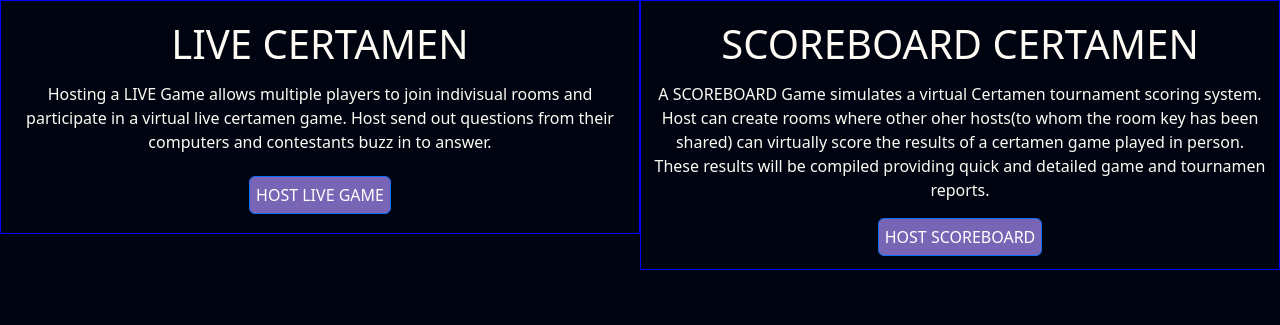
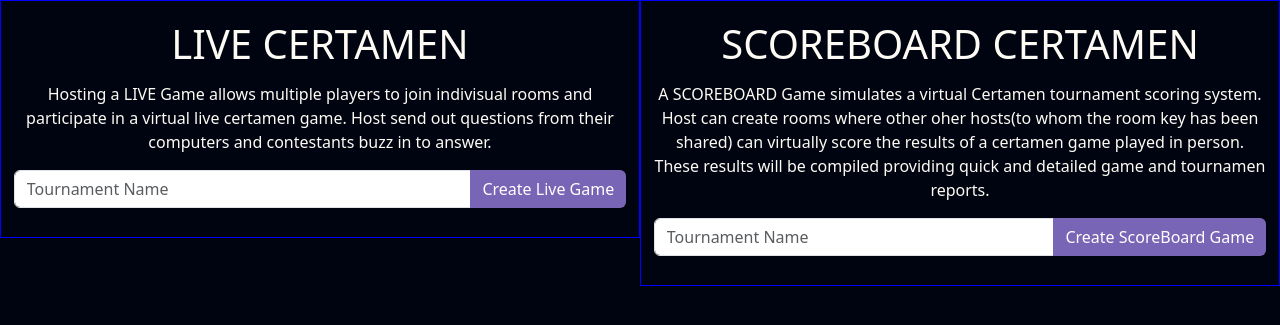
Before and after one commit to Books4life01/Certamen2.0, a Flask app: page /host/create in a window 1280 px wide. Shown: the part 59-384 px from the top of the page. Run offline with Flask 3, Linux system fonts and the light colour scheme; some libraries are stand-ins or nearby versions.

Commit message:
added tourn managing html pages; connected to socket server from imbedded js;

```diff
--- a/main.py
+++ b/main.py
@@ -1,8 +1,10 @@
-from website import create_app
+from website import create_app, createSocketServer
 import socket
 
 app = create_app()
+socketio = createSocketServer(app)
+
 
 #ensures that the app is run only when the main.py file is run not when it is imported
 if __name__ == "__main__":
-    app.run(debug=True, host=socket.gethostbyname(socket.gethostname()))
+    socketio.run(app, debug=True, host=socket.gethostbyname(socket.gethostname()), port=8080)
--- a/website/models.py
+++ b/website/models.py
@@ -71,7 +71,7 @@ class Room(db.Model):
     #key of the room
     roomKey = db.Column(db.String(8), unique=True)
     #key of the super Tournament
-    superTournament = db.Column(db.Integer, db.ForeignKey('tournament.tournamentId'))
+    superTournament = db.Column(db.String(8), db.ForeignKey('tournament.tournamentKey'))
 
     #Teams in the Room: Max of 4
     teamA = db.Column(db.Integer, db.ForeignKey('team.teamId'), nullable=True)
--- a/website/routes/host.py
+++ b/website/routes/host.py
@@ -14,16 +14,17 @@ def create():
     return render_template("create.html")
 
 
-#CREATE SUB ROUTES
-@host.route('/create/live')
+#CREATE 'POST' ROUTES
+@host.route('/create/live', methods=[ 'POST'])
 def createLive():
-    #Create new Tournament
-    tournKey = Tournament.create(tournName="Certamen Tournament", liveTourn=True)
-    return render_template(url_for('host.manage.tourn', tournKey=tournKey))
-@host.route('/create/score')
+    #Create new Live Tournament
+    tournKey = Tournament.create(tournName=request.form['tournName'], liveTourn=True)
+    return redirect(url_for('manage.tourn', tournKey=tournKey))
+@host.route('/create/score', methods=[ 'POST'])
 def createScore():
-    #do stuff
-    return render_template("error.html")
+    #Create new ScoreBoard Tournament
+    tournKey = Tournament.create(tournName=request.form['tournName'], liveTourn=False)
+    return redirect(url_for('manage.tourn', tournKey=tournKey))
 
 
 #
--- a/website/templates/base.html
+++ b/website/templates/base.html
@@ -7,6 +7,8 @@
         <!--Bootstrap 5.0.2 CSS and JS-->
         <link href="https://cdn.jsdelivr.net/npm/bootstrap@5.3.0/dist/css/bootstrap.min.css" rel="stylesheet" integrity="sha384-9ndCyUaIbzAi2FUVXJi0CjmCapSmO7SnpJef0486qhLnuZ2cdeRhO02iuK6FUUVM" crossorigin="anonymous">
         <script src="https://cdn.jsdelivr.net/npm/bootstrap@5.3.0/dist/js/bootstrap.bundle.min.js" integrity="sha384-geWF76RCwLtnZ8qwWowPQNguL3RmwHVBC9FhGdlKrxdiJJigb/j/68SIy3Te4Bkz" crossorigin="anonymous"></script>
+        <!--Socket.io 3.1.3-->
+        <script src="https://cdnjs.cloudflare.com/ajax/libs/socket.io/4.6.2/socket.io.js"></script>
         <!--JQuery 3.6.0-->
         <script src="https://code.jquery.com/jquery-3.6.0.min.js"></script>
         <!--Popper 2.9.2-->
--- a/website/templates/create.html
+++ b/website/templates/create.html
@@ -15,9 +15,12 @@
     .container{
         border: 1px solid blue;
     }
+    form{
+    }
 
     .btn-primary{
         background-color: var(--primary-color);
+        border:none;
     }
 </style>{%endblock%}
 {%block content%}
@@ -30,12 +33,10 @@
     <p>
                 Hosting a LIVE Game allows multiple players to join indivisual rooms and participate in a virtual live certamen game. Host send out questions from their computers and contestants buzz in to answer.
     </p>
-
-    <div class="center">
-        <button id="liveButton" class="center btn btn-primary">
-            HOST LIVE GAME
-        </button>
-    </div>
+    <form action = "/host/create/live" method="POST"class="input-group mb-3">
+        <input type="text" class="form-control" name="tournName" placeholder="Tournament Name" aria-describedby="tournNameLabel">
+        <input type="submit" value="Create Live Game" class="btn btn-primary">
+    </form>
 </div>
 <div class = "container center right">
     <h1 id="scoreHeader" class="center">
@@ -44,9 +45,11 @@
     <p>
                 A SCOREBOARD Game simulates a virtual Certamen tournament scoring system. Host can create rooms where other oher hosts(to whom the room key has been shared) can virtually score the results of a certamen game played in person. These results will be compiled providing quick and detailed game and tournamen reports.
     </p>
-    <button id="scoreButton" class="center btn btn-primary">
-        HOST SCOREBOARD
-    </button>
+    <form action = "/host/create/score" method="POST"class="input-group mb-3">
+        <input type="text" class="form-control"name="tournName" placeholder="Tournament Name" aria-describedby="tournNameLabel">
+        <input type="submit" value="Create ScoreBoard Game" class="btn btn-primary">
+    </form>
+
 </div>
 
 
--- a/website/templates/manage.html
+++ b/website/templates/manage.html
@@ -13,7 +13,7 @@
 {%block content%}
 <h1 class="center">Manage Tournament</h1>
     <div class="center box">
-        <form action="/host/manage/authenticateTourn">
+        <form action="/host/manage/authenticateTourn" method = "GET">
             <label for="tournKeyInput">Enter Tournament Key</label>
             <input type="text" name="tournKey" id="tournKeyInput" placeholder="Tournament Key">
             <input type="submit" value="Enter">
```
Also changed, not shown: website/__init__.py (+34 -4 lines), website/routes/manage.py (+15 -1 lines), website/templates/liveTourn.html (added, +8 -0 lines), website/templates/scoreBoardTourn.html (added, +29 -0 lines), instance/database.db, 1 other file.
